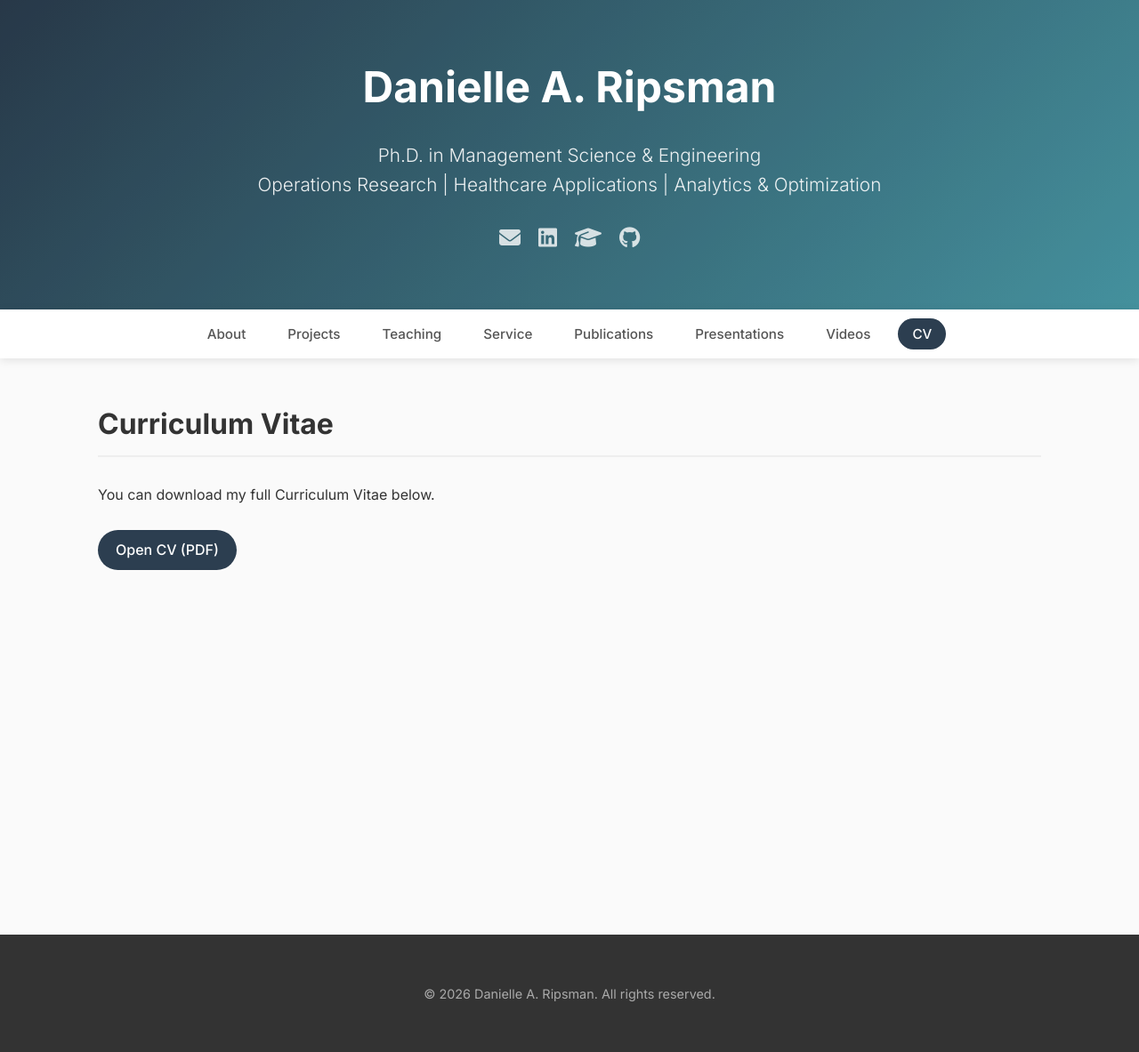
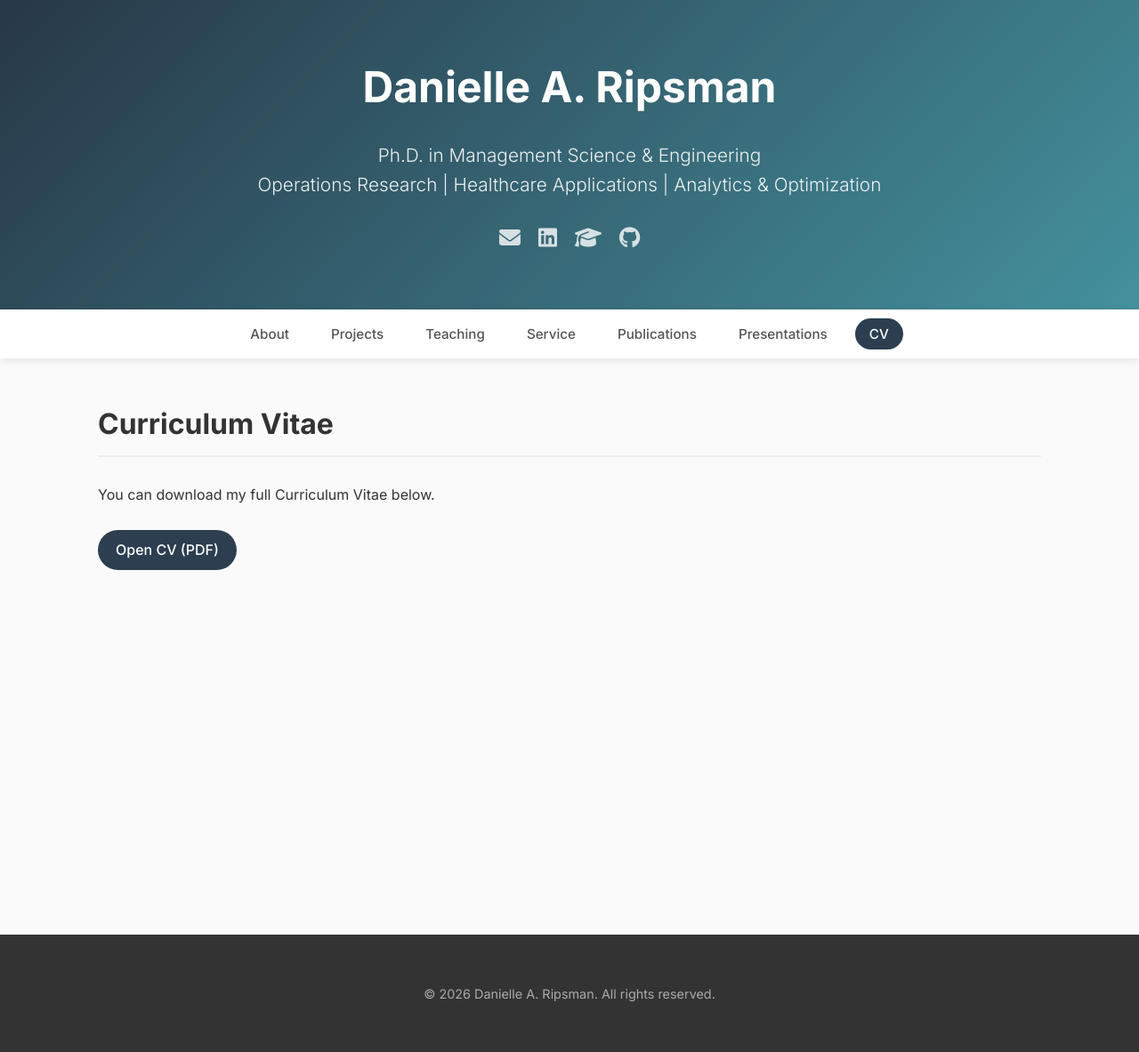
Before and after one commit to DaniRip/DaniRip.github.io, a Jekyll site: the page built from cv.md, in a window 1280 px wide. Shown: the whole page at 89% size. Built offline with Jekyll 4.4.1, drawn with Linux system fonts in a browser that asks for light colours.

Commit message:
Update default.html

```diff
--- a/_layouts/default.html
+++ b/_layouts/default.html
@@ -36,7 +36,7 @@
                 <li><a href="{{ "/service/" | relative_url }}" class="{% if page.url contains '/service/' %}active{% endif %}">Service</a></li>
                 <li><a href="{{ "/publications/" | relative_url }}" class="{% if page.url contains '/publications/' %}active{% endif %}">Publications</a></li>
                 <li><a href="{{ "/presentations/" | relative_url }}" class="{% if page.url contains '/presentations/' %}active{% endif %}">Presentations</a></li>
-                <li><a href="{{ "/videos/" | relative_url }}" class="{% if page.url contains '/videos/' %}active{% endif %}">Videos</a></li>
+                <!-- <li><a href="{{ "/videos/" | relative_url }}" class="{% if page.url contains '/videos/' %}active{% endif %}">Videos</a></li> -->
                 <li><a href="{{ "/cv/" | relative_url }}" class="{% if page.url contains '/cv/' %}active{% endif %}">CV</a></li>
             </ul>
         </div>
```
